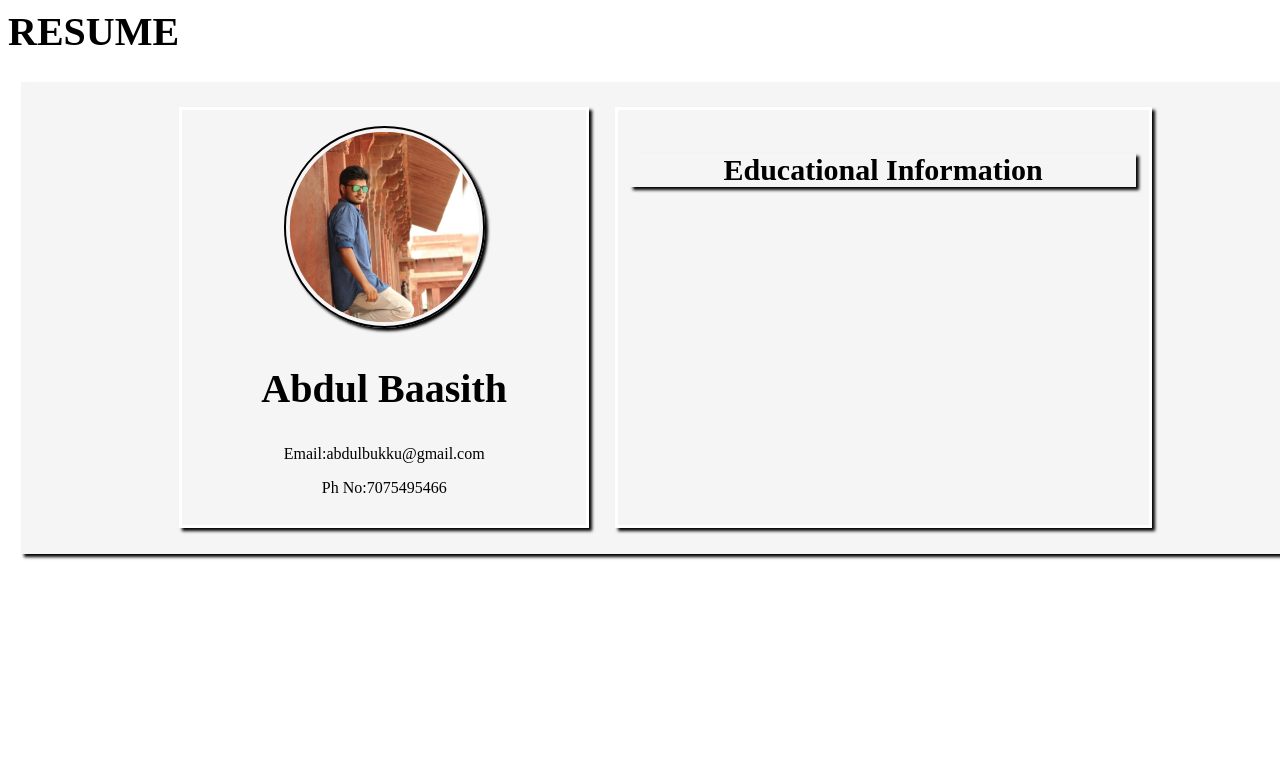
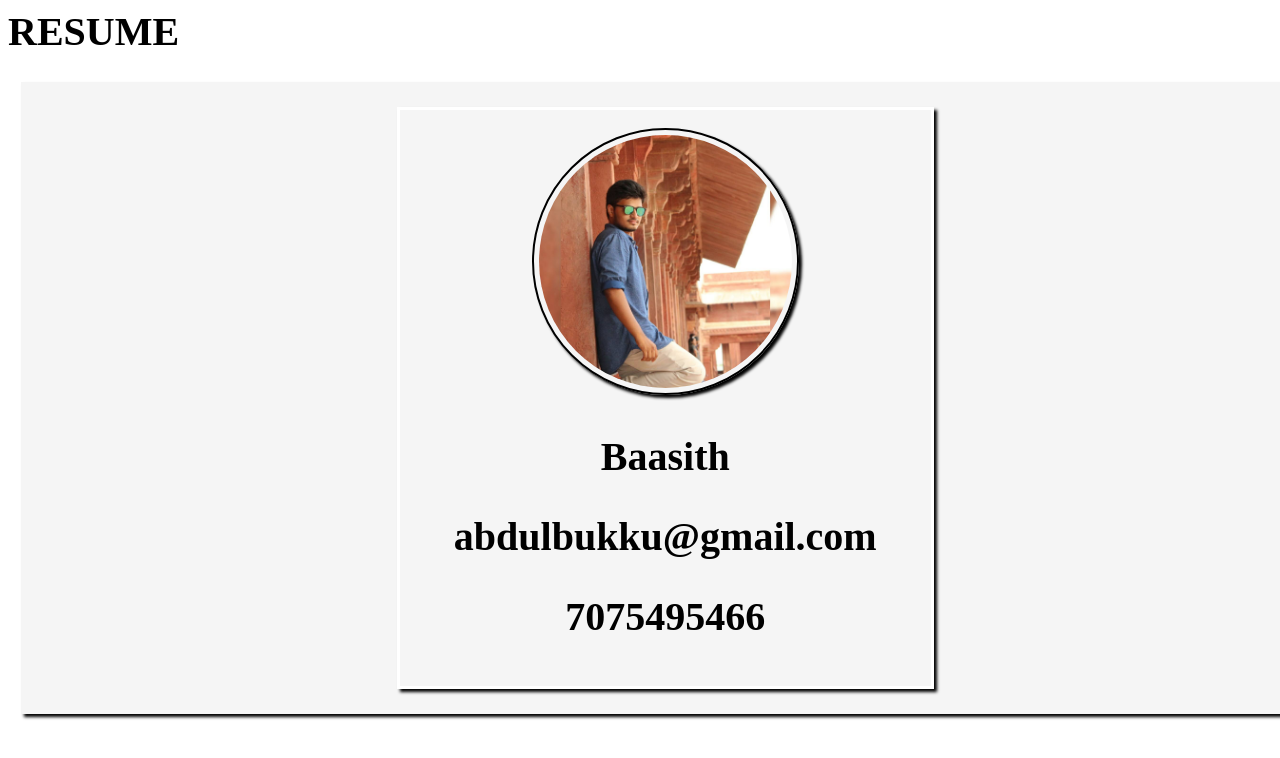
Before and after one commit to baasith99/Resume, a plain HTML site: page index.html in a window 1280 px wide. Shown: the top 758 px of the page. Drawn offline with Linux system fonts and the light colour scheme.

Commit message:
Third Update

```diff
--- a/data.json
+++ b/data.json
@@ -2,8 +2,25 @@
 	"details":{
 		"name":"Baasith",
 		"image":"image.jpg",
-		"PhNo":"7075495466",
+		"phone":"7075495466",
 		"email":"abdulbukku@gmail.com"
 
-	}
+	},
+	"education":[
+		{
+
+			"course":"B.Tech",
+			"college":"MIC College of Technology",
+			"percentage":"89%"
+		},
+		{
+			"course":"Intermediate",
+			"college":"Narayana Junior College",
+			"percentage":"98%"
+		},
+		{
+			"SSC":"Nalanda",
+			"Grade":"A++"
+		}
+				]
 }
--- a/index.html
+++ b/index.html
@@ -9,7 +9,7 @@
 <body>
 <h1>RESUME</h1>
 	<div class="main">
-	<div class="right">
+	<!-- <div class="right">
 	<img src="image.jpg"alt="image"/>
 	<h2>Abdul Baasith</h2>
 	<p>Email:abdulbukku@gmail.com</p>
@@ -17,7 +17,7 @@
 	</div>
 	<div class="left">
 	<h3>     Educational Information     </h3>
-	</div>
+	</div> -->
 	</div>
 <script type="text/javascript" src="main.js"></script>
 </body>
--- a/main.js
+++ b/main.js
@@ -12,4 +12,24 @@ function loadjson(file,callback) {
 loadjson("data.json",function(text){
 	let data=JSON.parse(text);
 	console.log(data);
+	basic(data.details);
 })
+
+var main=document.querySelector(".main");
+var left=document.createElement("div");
+left.classList.add("left");
+main.appendChild(left);
+function basic(basicdetails){
+var image=document.createElement("img");
+image.src=basicdetails.image;
+left.appendChild(image);
+var name=document.createElement("h2");
+name.textContent=basicdetails.name;
+left.appendChild(name);
+var email=document.createElement("h2")
+email.textContent=basicdetails.email;
+left.appendChild(email);
+var phone=document.createElement("h2");
+phone.textContent=basicdetails.phone;
+left.appendChild(phone);
+}
--- a/style.css
+++ b/style.css
@@ -45,6 +45,7 @@ h3
 {
 	 font-size: 30px;
 	 box-shadow: 3px 3px 3px Black;
+	 text-decoration: line;
 }
 @media only screen and (min-width: 320px) and (max-width: 550px) {
 .main{
```
